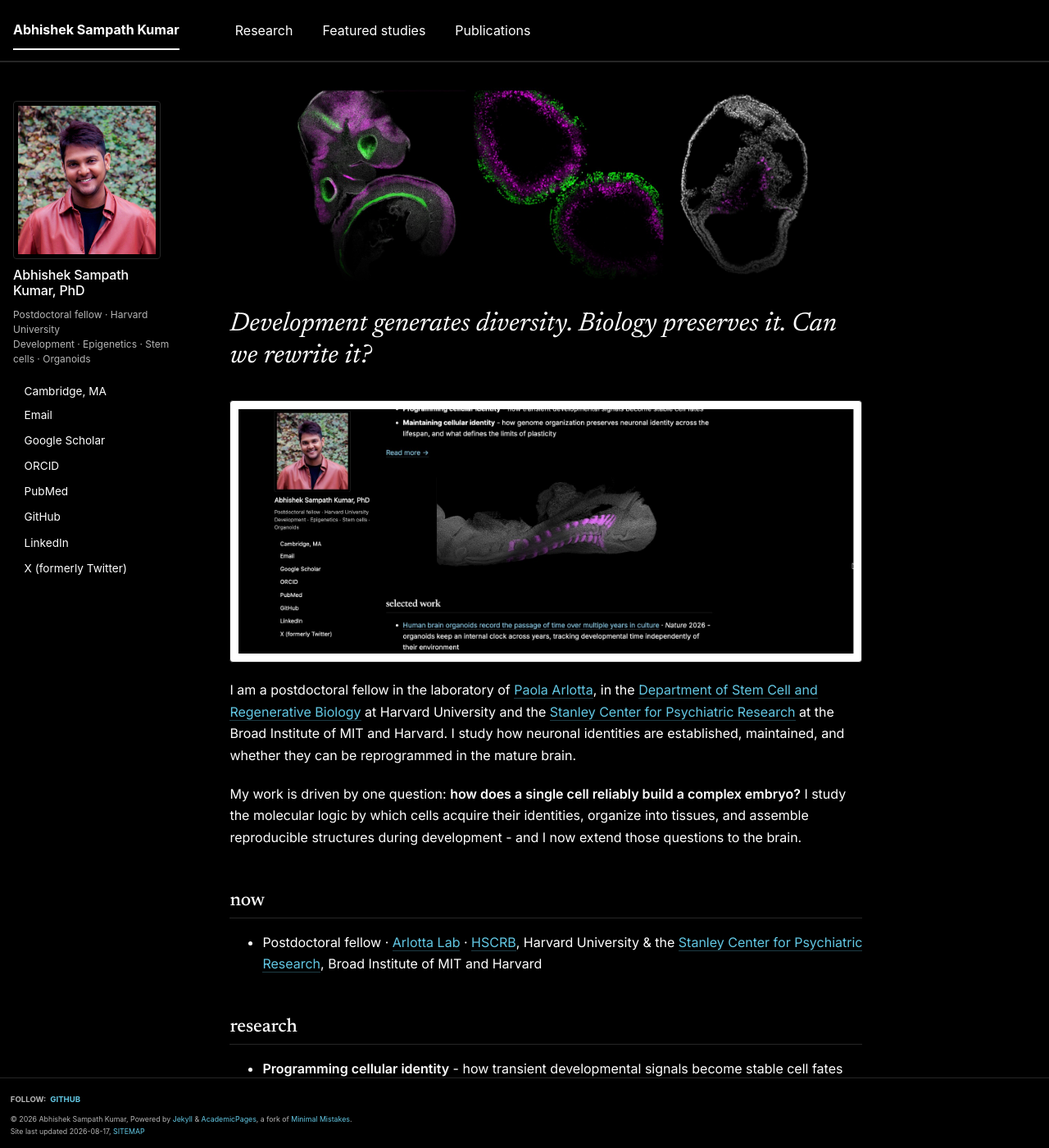
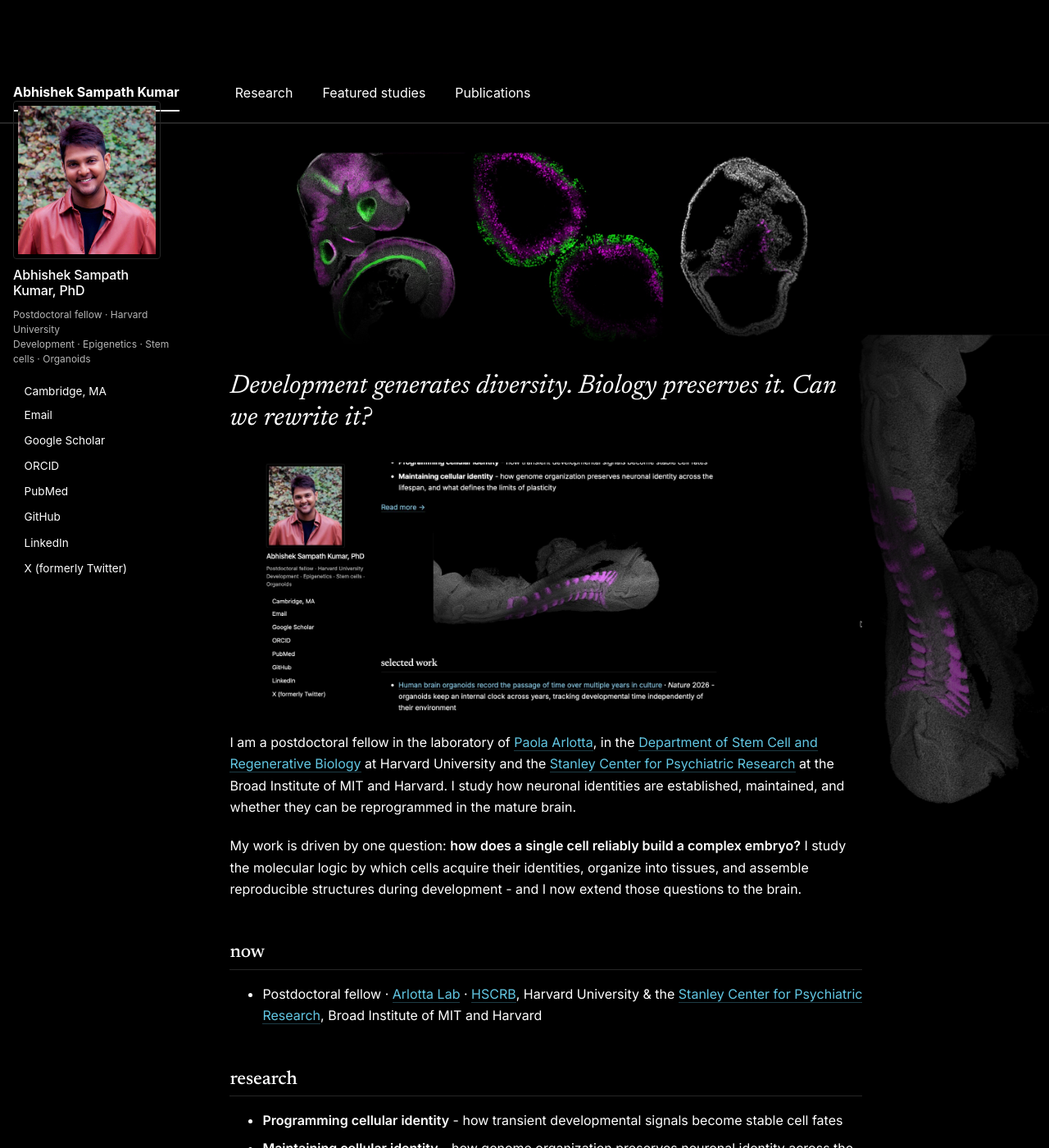
Before and after one commit to AbhiSampathKumar/abhisampathkumar.github.io, a Jekyll site: the page built from _pages/about.md, in a window 1280 px wide and 1400 px high. Shown: the whole window at 82% size. Built offline with Jekyll 4.4.1, drawn with Linux system fonts in a browser that asks for light colours; a script that is not in the unit is left out.

Commit message:
Add files via upload

```diff
--- a/_includes/head/custom.html
+++ b/_includes/head/custom.html
@@ -208,6 +208,87 @@
     margin: 2.6em 0 2.2em;
   }
 
+  /* ---- Specimen down the right margin ----
+     Fixed to the viewport so it stays put while the page scrolls, sitting
+     behind the text and fading out towards the content on the left and at
+     the top and bottom. Purely decorative: pointer-events off, and hidden
+     on narrower screens where there is no spare margin. ---- */
+  .side-specimen {
+    position: fixed;
+    top: 0;
+    right: 0;
+    width: 20vw;
+    max-width: 330px;
+    height: 100vh;
+    z-index: 0;
+    pointer-events: none;
+    opacity: 0.5;
+    background-image: var(--side-img);
+    background-repeat: no-repeat;
+    background-size: contain;
+    background-position: right center;
+    -webkit-mask-image:
+      linear-gradient(to left, #000 55%, transparent 100%),
+      linear-gradient(to bottom, transparent 0, #000 18%, #000 82%, transparent 100%);
+    -webkit-mask-composite: source-in;
+    mask-image:
+      linear-gradient(to left, #000 55%, transparent 100%),
+      linear-gradient(to bottom, transparent 0, #000 18%, #000 82%, transparent 100%);
+    mask-composite: intersect;
+  }
+
+  /* ---- Faded backdrops ----
+     Specimens sitting behind the page, fixed while you scroll, at low opacity
+     so body text stays readable. Each fades to nothing at its own edges, so
+     several can share a page without showing seams.
+
+     Usage: any number per page. Give each a position modifier class and pass
+     the image file through the --backdrop-img variable; see the top of
+     research.md for a working example.
+
+     Positions: --tr top right, --br bottom right, --bl bottom left,
+                --tl top left, --c centred and larger.
+     `opacity` is the dial to turn; past ~0.25 text starts to suffer. ---- */
+  .backdrop {
+    position: fixed;
+    z-index: 0;
+    pointer-events: none;
+    opacity: 0.16;
+    width: 42vw;
+    max-width: 620px;
+    aspect-ratio: 1;
+    background-image: var(--backdrop-img);
+    background-repeat: no-repeat;
+    background-size: contain;
+    background-position: center;
+    -webkit-mask-image: radial-gradient(closest-side, #000 40%, transparent 100%);
+    mask-image: radial-gradient(closest-side, #000 40%, transparent 100%);
+  }
+
+  .backdrop--tr { top: -6vh;  right: -8vw; }
+  .backdrop--br { bottom: -8vh; right: -6vw; }
+  .backdrop--bl { bottom: -6vh; left: -8vw; }
+  .backdrop--tl { top: -8vh;  left: -6vw; }
+  .backdrop--c  { top: 50%; left: 50%; transform: translate(-50%, -50%);
+                  width: 70vw; max-width: 900px; opacity: 0.1; }
+
+  /* keep the text above both decorative layers */
+  #main,
+  .masthead,
+  .page__footer {
+    position: relative;
+    z-index: 1;
+  }
+
+  @media (max-width: 1200px) {
+    .side-specimen { display: none; }
+  }
+
+  /* On phones a backdrop mostly gets in the way of reading */
+  @media (max-width: 700px) {
+    .backdrop { opacity: 0.1; }
+  }
+
   /* Title sitting over the hero band */
   .page__hero--overlay {
     height: 300px;
@@ -252,6 +333,22 @@
     border: 1px solid var(--global-border-color);
   }
 
+  /* Figures that already have a black background need no plate -- they should
+     bleed straight into the page. Mark them <img class="plain" ...>. */
+  html[data-theme="dark"] .page__content img.plain,
+  html[data-theme="dark"] .page__content p > img.plain {
+    background: none;
+    padding: 0;
+    border: none;
+  }
+
+  .page__content img.plain {
+    display: block;
+    width: 100%;
+    height: auto;
+    margin: 1.2em 0;
+  }
+
   /* ---- Footer ---- */
   .page__footer {
     border-top: 1px solid var(--global-border-color);
```
